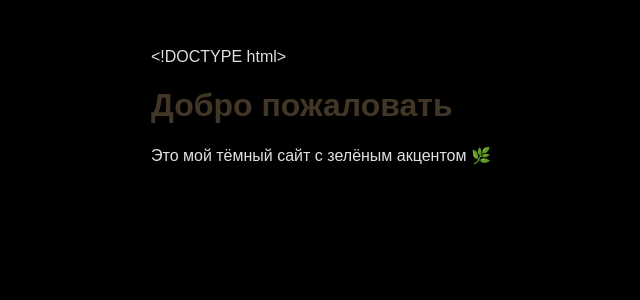
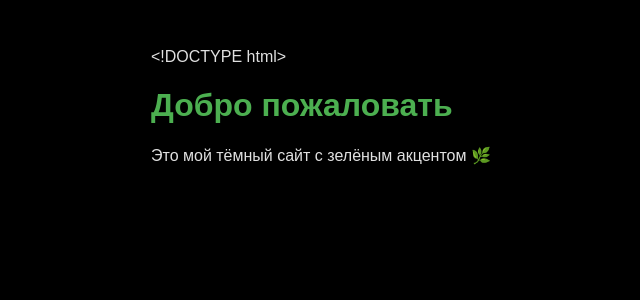
Before and after one commit to person10301/fox10301, a Jekyll site: the page built from Index.md, in a window 1280 px wide. Shown: the top 300 px of the page, without its empty margins (89-729 px from the left). Built offline with Jekyll 4.4.1, drawn with Linux system fonts in a browser that asks for light colours; our own code applies the rules of GitHub Pages for plain Markdown files.

Commit message:
Update style.css

```diff
--- a/css/style.css
+++ b/css/style.css
@@ -18,11 +18,11 @@
 }
 
 h1, h2 {
-  color: #FFCF9242;
+  color: #4caf50;
 }
 
 a {
-  color: #4caf50;
+  color: #FFCF9242;
   word-break: break-word;
 }
 
```
